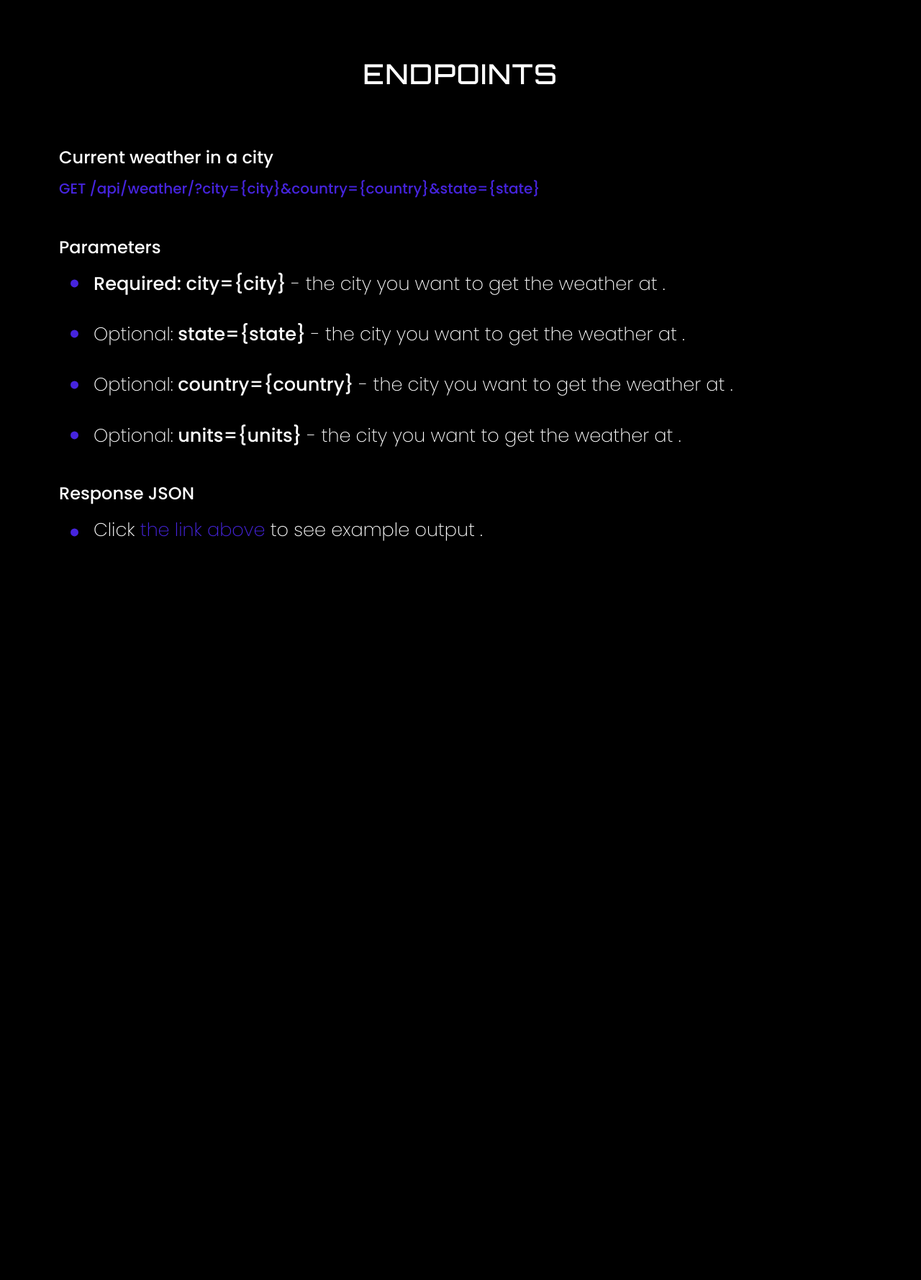
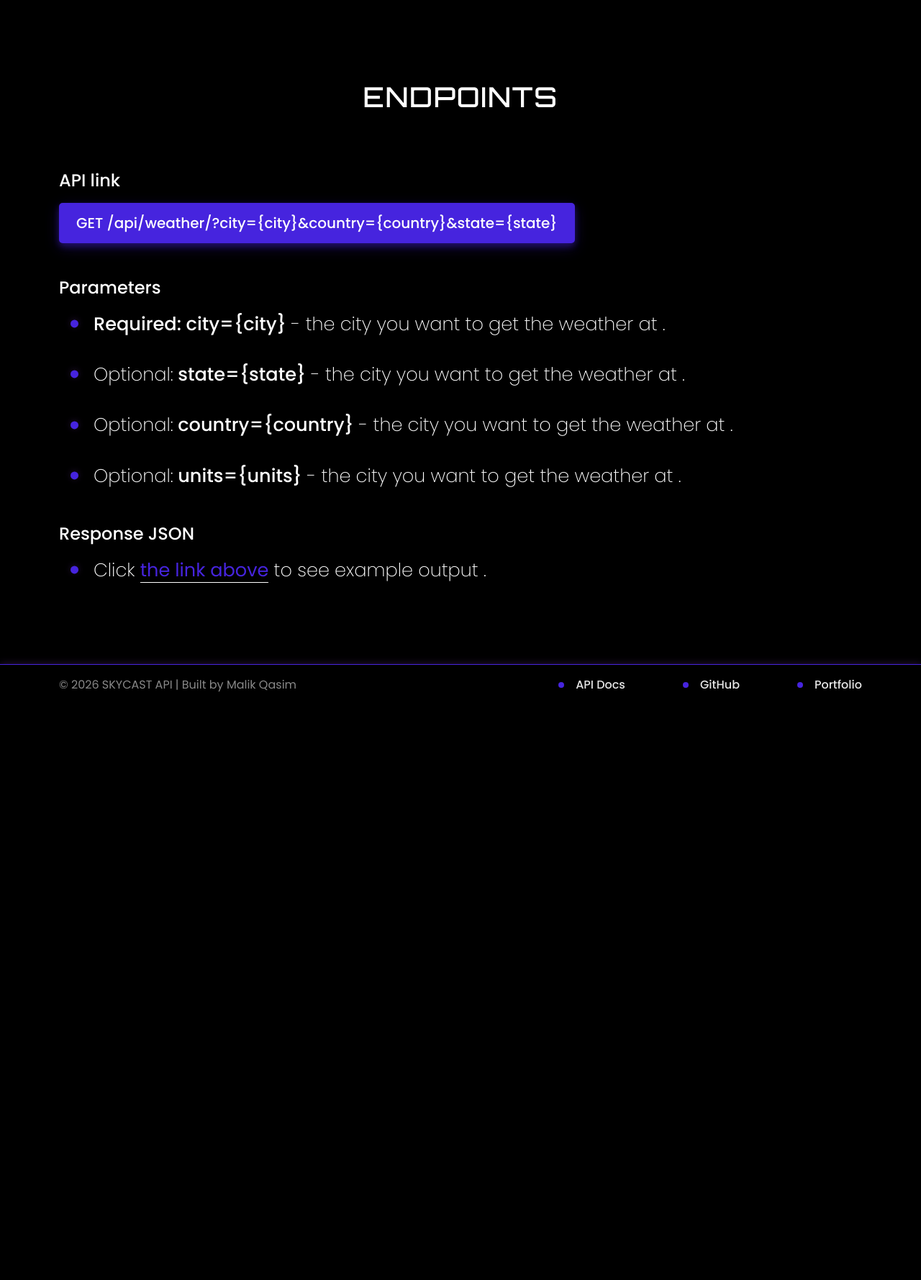
Before and after one commit to mzr-Qasim/skycast-fastapi, a FastAPI app: page / in a window 1280 px wide. Shown: the part 801-2580 px from the top of the page at 72% size. After the commit the page ends 1763 px from the top, so only its background shows below. Run offline with FastAPI, Linux system fonts and the light colour scheme.

Commit message:
UI Homepage

```diff
--- a/static/css/main.css
+++ b/static/css/main.css
@@ -31,7 +31,7 @@ section.main_hero_section figure figcaption{
 
 
 .main-hero-heading {
-    font-size: clamp(2.8rem, 4vw, 8rem);
+    font-size: clamp(3.5rem, 4vw, 8rem);
     font-weight: bold;
     padding-bottom: 2rem;
     color: white;
@@ -46,7 +46,7 @@ section.main_hero_section figure figcaption{
 .main-hero-heading span.para {
         padding-top: 1rem;
         display: block;
-        font-size: 60%;
+        font-size: 65%;
         font-weight: lighter;
 
 }
@@ -71,6 +71,55 @@ section.main_hero_section figure::after{
 /* Section Get started */
 
 section.get_started{
-    height: 1700px;
     color: white;
 }
+
+/* Section Footer */
+
+footer.footer{
+    border-top: 1px solid rgb(70, 36, 222);
+    box-shadow: 0 -1px 10px rgba(168,85,247,0.2);
+}
+
+.footer-inner{
+    padding: 1rem 0;
+    color: white;
+    display: flex;
+    justify-content: space-between;
+    align-items: center;
+}
+
+.footer-inner p{
+    color: #888;
+}
+.footer-inner ul{
+    display: flex;
+}
+
+.footer-inner ul li{
+    position: relative;
+    padding-left: 1.5rem;
+}
+.footer-inner ul li:not(:last-child){
+    margin-right: 5rem;
+}
+.footer-inner ul li::before{
+    position: absolute;
+    content: '';
+    top: 50%;
+    left: 0;
+    width: .5rem;
+    height: .5rem;
+    border-radius: 50%;
+    background-color: rgb(70, 36, 222);
+    transform: translateY(-50%);
+}
+
+.footer-inner ul li a{
+    color: #e5e5e5; /* brighter than p */
+    transition: all ease-in-out .3s;
+}
+
+.footer-inner ul li a:hover{
+    color: rgb(107, 11, 251);
+}
--- a/static/css/partials/base.css
+++ b/static/css/partials/base.css
@@ -26,7 +26,7 @@ body{
 
 
 .section-space{
-    padding-bottom: 5rem;
+    padding-bottom: 7rem;
 }
 
 .theme_para {
@@ -109,6 +109,7 @@ body{
     position: absolute;
     content: '';
     background-color: rgb(70, 36, 222);
+        box-shadow: 0 -1px 10px rgba(168,85,247,0.2);
     width: .7rem;
     height: .7rem;
     border-radius: 50%;
@@ -124,15 +125,15 @@ body{
     font-weight: 200;
 }
 
+.theme-color{
+    color: rgb(70, 36, 222);
+    position: relative;
+    transition: all ease-in-out .3s;
 
-.theme-link{
-    position: relative;
-    display: inline-block;
-    padding-bottom: .5rem;
-        color: rgb(70, 36, 222);
 }
 
-.theme-link::after{
+
+.theme-color::after{
     position: absolute;
     content: '';
     bottom: 0;
@@ -140,11 +141,61 @@ body{
     width: 100%;
     height: 1px;
     background-color: white;
-    opacity: 0;
+        transition: all ease-in-out .3s;
+}
+
+.theme-color:hover{
+    color: rgb(107, 11, 251);
+
+}
+
+.theme-color:hover::after{
+    background-color: rgb(107, 11, 251);
+
+}
+
+
+
+
+
+
+.theme-link{
+    color: white;
+    background-color: rgb(70, 36, 222);
+    display: inline-block;
+    padding: 1rem 1.5rem;
+    border-radius: 5px;
+        /* Professional glow + depth */
+    box-shadow: 0 4px 10px rgba(70, 36, 222, 0.4),  /* soft purple glow */
+                0 6px 20px rgba(70, 36, 222, 0.25), /* extended glow */
+                0 2px 6px rgba(0, 0, 0, 0.3);       /* subtle depth */
+        transition: background-color 0.3s ease-in-out, color 0.3s ease-in-out, transform 0.3s ease-in-out, box-shadow 0.3s ease-in-out;
+}
+
+
+
+.theme-link:hover{
+    color:  rgb(70, 36, 222);
+    background-color: white;
+        box-shadow: 0 6px 20px rgba(70, 36, 222, 0.6),
+                0 8px 25px rgba(70, 36, 222, 0.4),
+                0 4px 10px rgba(0, 0, 0, 0.3);
+    transform: translateY(-2px); /* subtle lift */
+}
+
+
+/* .theme-link::after{
+    position: absolute;
+    content: '';
+    bottom: 0;
+    left: 0;
+    width: 100%;
+    height: 1px;
+    background-color: white;
     transition: all ease-in-out .3s;
 
 }
 
 .theme-link:hover::after{
-    opacity: 1;
-}
+    background-color: rgb(70, 36, 222);
+} */
--- a/static/css/partials/mediaqueries.css
+++ b/static/css/partials/mediaqueries.css
@@ -0,0 +1,15 @@
+@media(max-width: 992px){
+    .footer-inner{
+        gap: 1rem;
+        flex-direction: column;
+        align-items: flex-start!important;
+    }
+}
+@media(max-width: 768px){
+    .footer-inner ul{
+        flex-direction: column;
+    }
+    .footer-inner ul li:not(:last-child){
+        margin-bottom: 1rem;
+    }
+}
--- a/templates/home/index.html
+++ b/templates/home/index.html
@@ -52,34 +52,56 @@
                     </figcaption>
                 </figure>
             </section><!-- /.main_hero_section -->
-            <section class="get_started" id="get_started">
+            <section class="get_started section-space" id="get_started">
                 <div class="container">
                     <div class="section-inner">
-                        <h2 class="section_heading" data-aos="zoom-in" data-aos-duration="1500">ENDPOINTS</h2>
-                        <h4 class="pb-3" data-aos="fade-right" data-aos-duration="1500">Current weather in a city</h4>
+                        <h2 class="section_heading" data-aos="flip-right" data-aos-duration="1500">ENDPOINTS</h2>
+                        <h4 class="pb-3" data-aos="zoom-in" data-aos-duration="1500">API link</h4>
                         <h5 class="api_link pb-5">
-                            <a href="/api/weather/portland?state=OR&country=US&units=imperial" id="api_link" class="theme-link" data-aos="fade-left"
-                                data-aos-duration="3000">
+                            <div class="theme-link-inner" data-aos="fade-left" data-aos-duration="3000">
+                                <a href="/api/weather/portland?state=OR&country=US&units=imperial" id="api_link"
+                                class="theme-link">
                                 GET /api/weather/?city={city}&country={country}&state={state}
                             </a>
+                            </div><!-- /.theme-link-inner -->
                         </h5>
-                        <h4 class="pb-3" data-aos="fade-right" data-aos-duration="1500">Parameters</h4>
+                        <h4 class="pb-3" data-aos="zoom-in" data-aos-duration="1500">Parameters</h4>
                         <ul class="parameters-list pb-5 theme-li">
-                            <li data-aos="fade-right" data-aos-duration="1500">Required: city={city}<span class="font-light"> - the city you want to get the weather at .</span></li>
-                            <li data-aos="fade-right" data-aos-duration="1500"><span class="font-light">Optional:</span> state={state}<span class="font-light"> - the city you want to get the weather at .</span></li>
-                            <li data-aos="fade-right" data-aos-duration="1500"><span class="font-light">Optional:</span> country={country}<span class="font-light"> - the city you want to get the weather at .</span></li>
-                            <li data-aos="fade-right" data-aos-duration="1500"><span class="font-light">Optional:</span> units={units}<span class="font-light"> - the city you want to get the weather at .</span></li>
+                            <li data-aos="fade-right" data-aos-duration="1500">Required: city={city}<span
+                                    class="font-light"> - the city you want to get the weather at .</span></li>
+                            <li data-aos="fade-right" data-aos-duration="1500"><span class="font-light">Optional:</span>
+                                state={state}<span class="font-light"> - the city you want to get the weather at
+                                    .</span></li>
+                            <li data-aos="fade-right" data-aos-duration="1500"><span class="font-light">Optional:</span>
+                                country={country}<span class="font-light"> - the city you want to get the weather at
+                                    .</span></li>
+                            <li data-aos="fade-right" data-aos-duration="1500"><span class="font-light">Optional:</span>
+                                units={units}<span class="font-light"> - the city you want to get the weather at
+                                    .</span></li>
                         </ul>
-                        <h4 class="pb-3" data-aos="fade-right" data-aos-duration="1500">Response JSON</h4>
+                        <h4 class="pb-3" data-aos="zoom-in" data-aos-duration="1500">Response JSON</h4>
                         <ul class="theme-li">
-                            <li data-aos="fade-right" data-aos-duration="1500"><span class="font-light">Click <a href="#api_link" class="theme-link">the link above</a> to see example output .</span></li>
+                            <li data-aos="fade-right" data-aos-duration="1500"><span class="font-light">Click <a
+                                        href="#api_link"><b class="theme-color">the link above</b></a> to see example output
+                                    .</span></li>
                         </ul>
                     </div><!-- /.section-inner -->
                     <!-- /.container -->
                 </div>
             </section><!-- /.get_started -->
         </main><!-- /.main-content -->
-        <footer class="footer"></footer><!-- /.footer -->
+        <footer class="footer">
+            <div class="container">
+                <div class="footer-inner">
+                    <p>© 2026 SKYCAST API | Built by Malik Qasim</p>
+                    <ul>
+                        <li><a href="/docs"><span class="fw-medium">API Docs</span></a></li>
+                        <li><a href="https://github.com/yourusername" target="_blank"><span class="fw-medium">GitHub</span></a></li>
+                        <li><a href="https://malikqasim.info" target="_blank"><span class="fw-medium">Portfolio</span></a></li>
+                    </ul>
+                </div><!-- /.footer-inner -->
+            </div><!-- /.container -->
+        </footer><!-- /.footer -->
     </div><!-- /.site-wrapper -->
 
     <!-- BOOTSTRAP JS -->
```
Also changed, not shown: static/css/partials/fonts.css (deleted).
